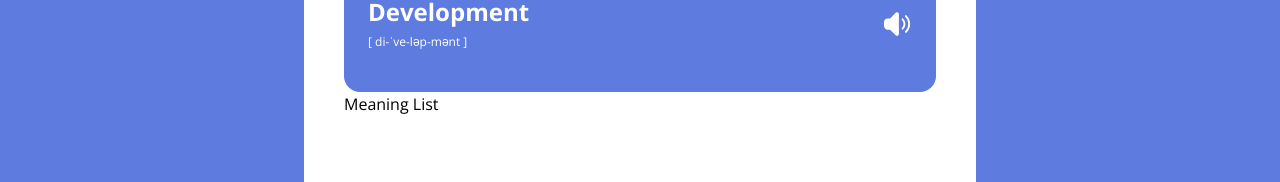
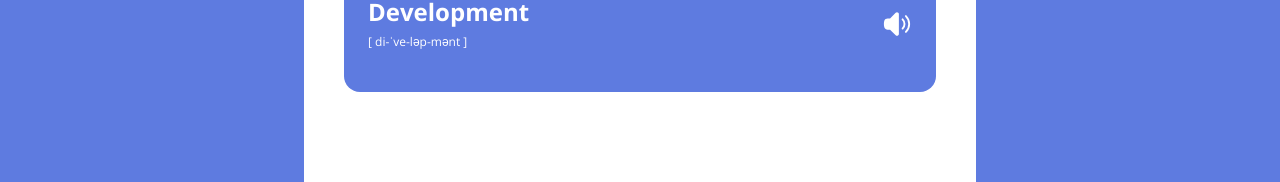
Before and after one commit to priscilla-e/quickdict, a React (Vite) app: page / in a window 1280 px wide. Shown: the part 360-542 px from the top of the page. Built offline with nearby package versions, Linux system fonts and the light colour scheme.

Commit message:
Link definition components

```diff
--- a/src/App.tsx
+++ b/src/App.tsx
@@ -1,8 +1,12 @@
 import Header from "./components/layout/Header.tsx";
 import SearchInput from "./components/search/SearchInput.tsx";
 import Definition from './components/definition/Definition.tsx';
+import type { Definition as DefinitionType } from "./types.ts";
+
+const dummyDefinitions: DefinitionType[] = [];
 
 function App() {
+
   return (
     <>
       <Header />
@@ -11,7 +15,7 @@ function App() {
           <SearchInput onSearch={(e) => alert(e)}/>
         </div>
 
-        <Definition />
+        <Definition definitions={dummyDefinitions} />
       </main>
     </>
   );
--- a/src/components/definition/Definition.tsx
+++ b/src/components/definition/Definition.tsx
@@ -1,7 +1,13 @@
 import DefinitionList from './DefinitionList.tsx'
 import { HiSpeakerWave } from 'react-icons/hi2';
+import type { Definition } from '../../types.ts';
 
-export default function Definition() {
+
+interface DefinitionProps {
+  definitions: Definition[];
+}
+
+export default function Definition({ definitions }: DefinitionProps) {
   return (
     <div className="mx-auto mt-10 min-h-96 max-w-2xl rounded-3xl bg-white px-6 py-8 md:p-10">
       <div className="flex items-center justify-between rounded-2xl bg-primary p-6 text-white md:py-10">
@@ -11,12 +17,12 @@ export default function Definition() {
           </span>
           <span className="text-xs">{`[ di-ˈve-ləp-mənt ]`}</span>
         </div>
-        <button className='text-3xl hover:text-gray-100 hover:scale-105 duration-300 focus:outline-none'>
+        <button className="text-3xl duration-300 hover:scale-105 hover:text-gray-100 focus:outline-none">
           <HiSpeakerWave />
         </button>
       </div>
 
-      <DefinitionList />
+      <DefinitionList definitions={definitions} />
     </div>
   );
 }
--- /dev/null
+++ b/src/components/definition/DefinitionItem.tsx
@@ -0,0 +1,14 @@
+import type {Definition} from "../../types";
+
+interface DefinitionItemProps {
+    definition: Definition;
+}
+
+export default function DefinitionItem({ definition }: DefinitionItemProps) {
+  return (
+    <li>
+      <p> {definition.partOfSpeech}</p>
+      <div></div>
+    </li>
+  );
+}
--- a/src/components/definition/DefinitionList.tsx
+++ b/src/components/definition/DefinitionList.tsx
@@ -1,8 +1,16 @@
+import { Definition } from '../../types';
+import DefinitionItem from './DefinitionItem';
 
-// interface DefinitionListProps {
-//     definitions: Definition[];
-// }
+interface DefinitionListProps {
+  definitions: Definition[];
+}
 
-export default function DefinitionList() {
-  return <div> Meaning List</div>;
+export default function DefinitionList({ definitions }: DefinitionListProps) {
+  return (
+    <ul className="mt-4 bg-red-200">
+      {definitions.map((definition, index) => (
+        <DefinitionItem key={index} definition={definition} />
+      ))}
+    </ul>
+  );
 }
```
